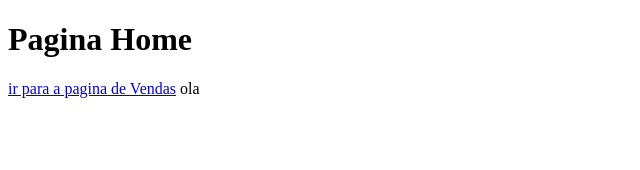
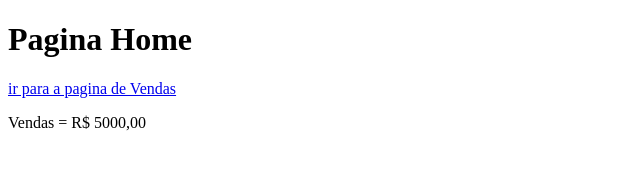
Before and after one commit to RafaelNazareth/Site-de-Vendas, a plain HTML site: page index.html in a window 1280 px wide. Shown: the whole page, without its empty margins (0-640 px from the left). Drawn offline with Linux system fonts and the light colour scheme.

Commit message:
alteração com valor

```diff
--- a/index.html
+++ b/index.html
@@ -9,9 +9,7 @@
 <body>
     <h1>Pagina Home</h1>
     <a href="Vendas.html"> ir para a pagina de Vendas</a>
-
-
-    ola
+<P>Vendas = R$ 5000,00</P>
 
 
 
```
